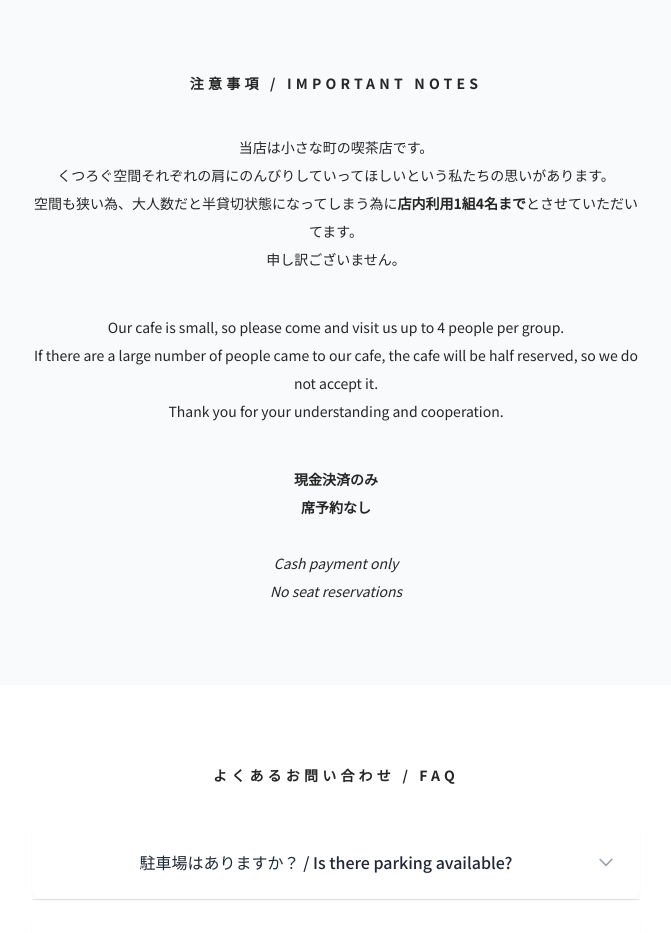
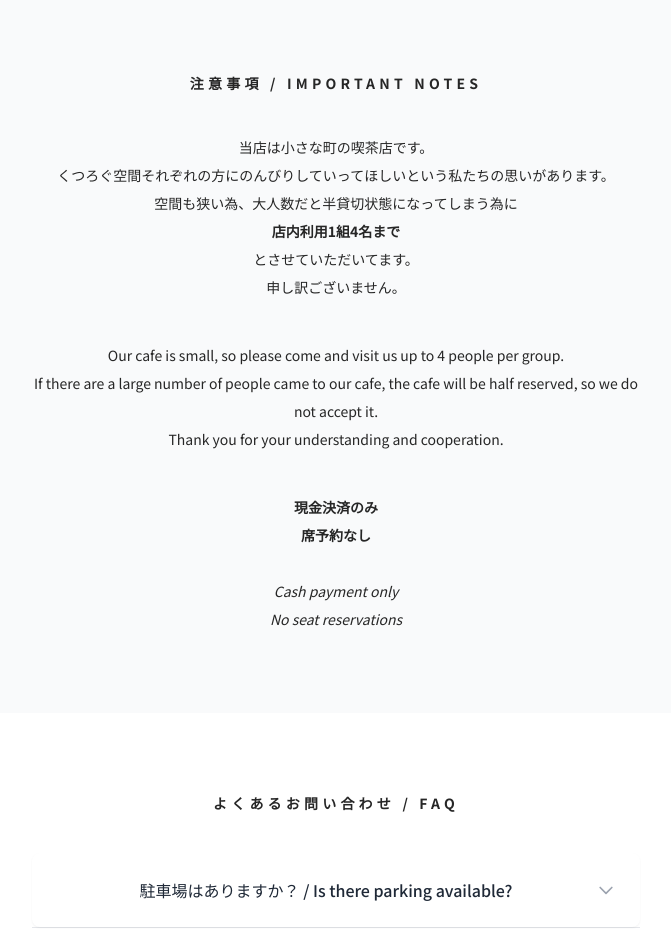
Before and after one commit to nkzsr-admin/coffee_roman, a plain HTML site: page index.html in a window 1280 px wide. Shown: the part 2300-3233 px from the top of the page, without its empty margins (304-975 px from the left). Drawn offline with nearby package versions, Linux system fonts and the light colour scheme.

Commit message:
Update index.html

```diff
--- a/index.html
+++ b/index.html
@@ -253,8 +253,8 @@
 
     <p class="text-sm leading-7">
       当店は小さな町の喫茶店です。<br>
-      くつろぐ空間それぞれの肩にのんびりしていってほしいという私たちの思いがあります。<br>
-      空間も狭い為、大人数だと半貸切状態になってしまう為に<strong>店内利用1組4名まで</strong>とさせていただいてます。<br>
+      くつろぐ空間それぞれの方にのんびりしていってほしいという私たちの思いがあります。<br>
+      空間も狭い為、大人数だと半貸切状態になってしまう為に<br><strong>店内利用1組4名まで</strong><br>とさせていただいてます。<br>
       申し訳ございません。
     </p>
 
```
